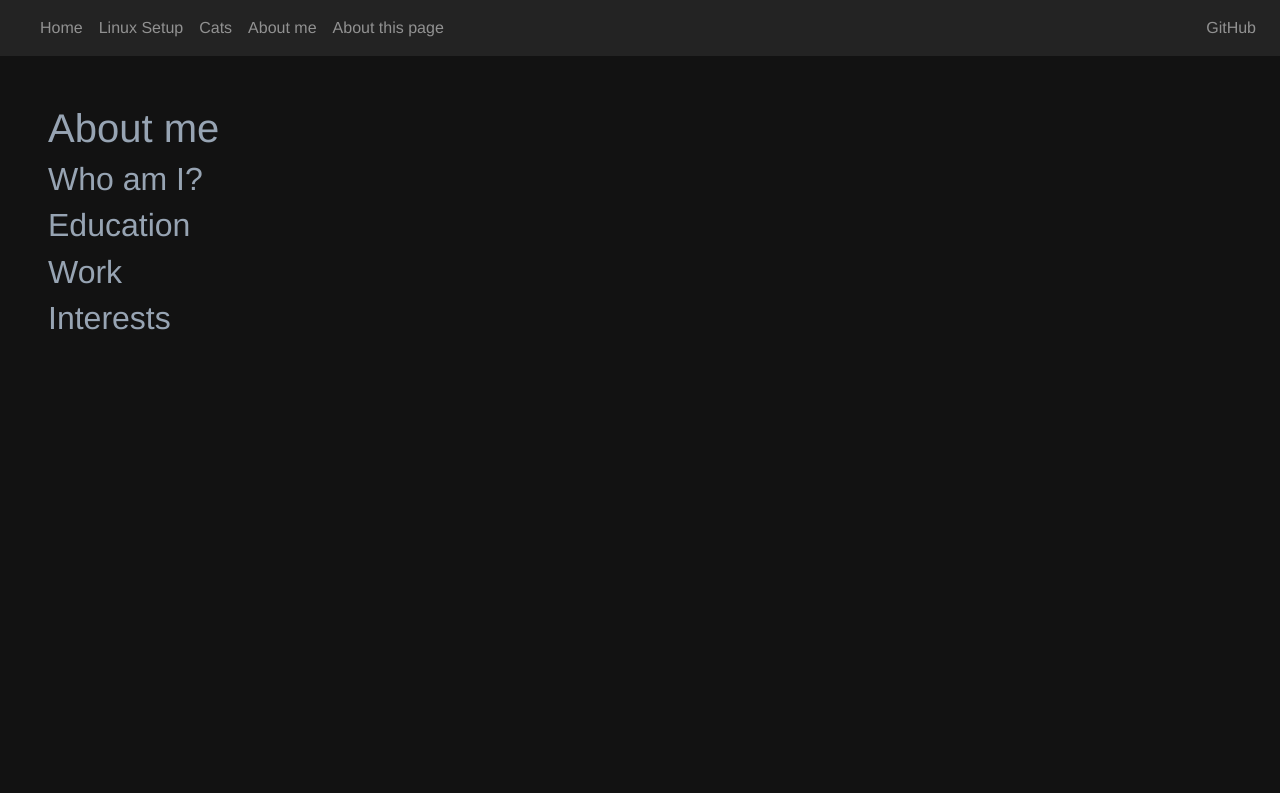
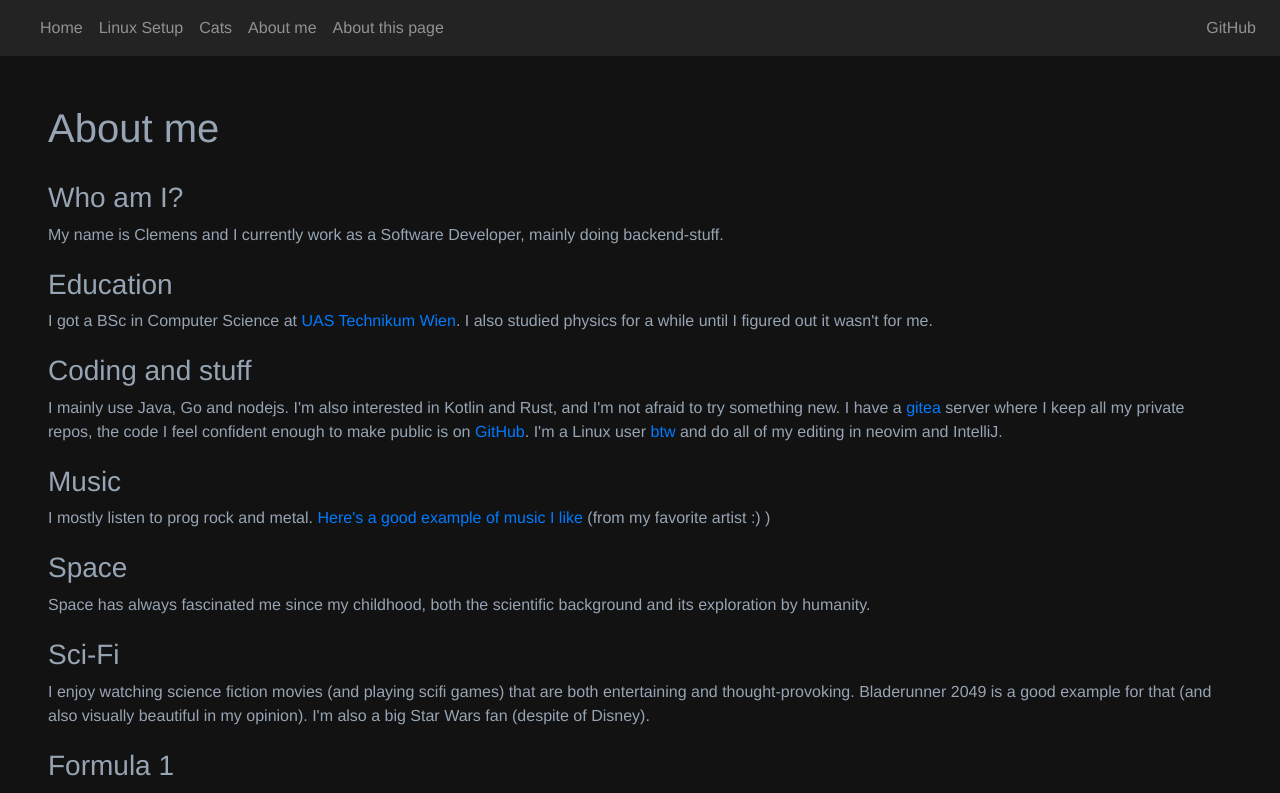
Before and after one commit to clemak27/clemak27.github.io, a Nuxt app: page /cv in a window 1280 px wide. Shown: the top 793 px of the page. Built offline with nearby package versions, Linux system fonts and the light colour scheme.

Commit message:
add content

```diff
--- a/pages/cv.vue
+++ b/pages/cv.vue
@@ -1,10 +1,33 @@
 <template>
   <div class="cv">
     <h1> About me </h1>
-    <h2> Who am I? </h2>
-    <h2> Education </h2>
-    <h2> Work </h2>
-    <h2> Interests </h2>
+
+    <h3> Who am I? </h3>
+    My name is Clemens and I currently work as a Software Developer, mainly doing backend-stuff.
+
+    <h3> Education </h3>
+    I got a BSc in Computer Science at <a href="https://www.technikum-wien.at/en/">UAS Technikum Wien</a>. I also studied physics for a while until I figured out it wasn't for me.
+
+    <h3> Coding and stuff </h3>
+
+    I mainly use Java, Go and nodejs. I'm also interested in Kotlin and Rust, and I'm not afraid to try something new. I have a <a href="https://gitea.io/en-us/">gitea</a> server where I keep all my private repos, the code I feel confident enough to make public is on <a href="https://github.com/clemak27">GitHub</a>. I'm a Linux user <a href="https://archlinux.org/">btw</a> and do all of my editing in neovim and IntelliJ.
+
+    <h3> Music </h3>
+
+    I mostly listen to prog rock and metal. <a href="https://www.youtube.com/watch?v=DrDM6V08wcE">Here's a good example of music I like</a> (from my favorite artist :) )
+
+    <h3>Space</h3>
+    Space has always fascinated me since my childhood, both the scientific background and its exploration by humanity.
+
+    <h3>Sci-Fi</h3>
+    I enjoy watching science fiction movies (and playing scifi games) that are both entertaining and thought-provoking. Bladerunner 2049 is a good example for that (and also visually beautiful in my opinion). I'm also a big Star Wars fan (despite of Disney).
+
+    <h3>Formula 1</h3>
+    I'm not really into sports (and not very sporty myself), but I do enjoy watching F1. I have to admint I'm not the greatest Mercedes fan and more of a Verstappen guy.
+
+    <h3>Gaming</h3>
+    I do enjoy a good game from time to time. I used to play quite a lot on nintendo consoles when I was younger, nowadays I mostly enjoy indie and older titles on my PC. I also spend way too many hours playing Guild Wars when I was a teenager.
+
   </div>
 </template>
 
@@ -19,4 +42,8 @@ export default {
   padding: 3em;
   text-align: left;
 }
+
+h3 {
+  padding-top: 0.75em;
+}
 </style>
```
